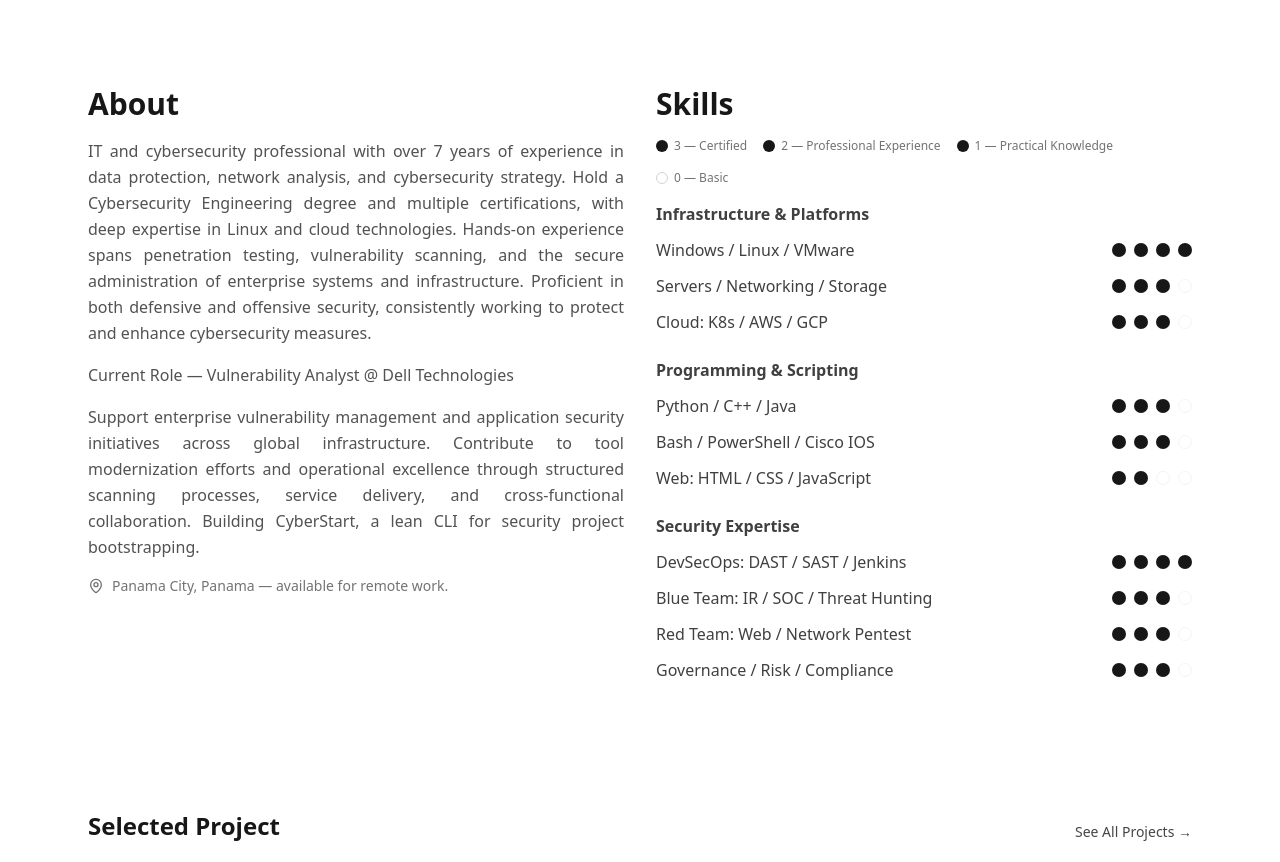
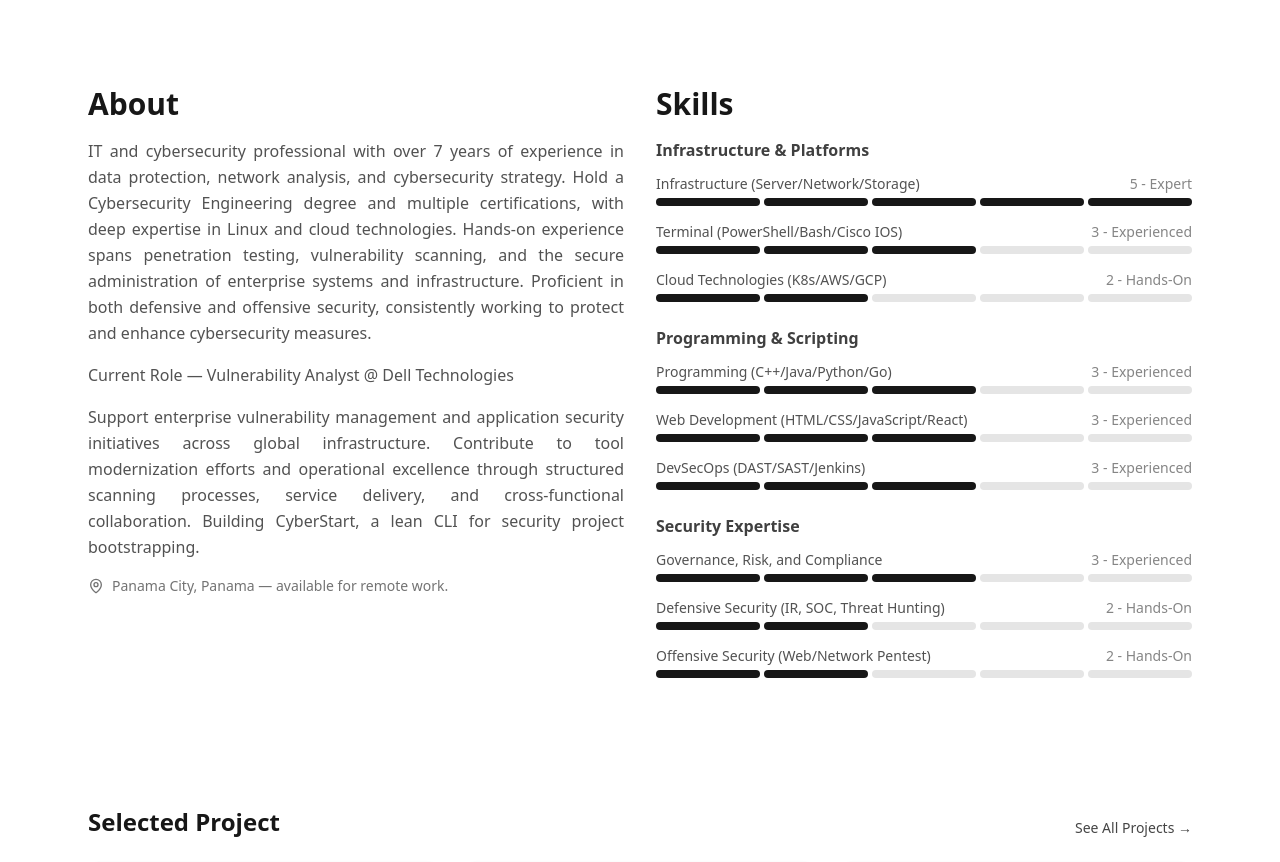
Before and after one commit to adrianbacceli/adrianbacceli.github.io, a React (Vite) app: page / in a window 1280 px wide. Shown: the part 720-1582 px from the top of the page. Built offline with nearby package versions, Linux system fonts and the light colour scheme.

Commit message:
Updated tsx with new skills

```diff
--- a/src/PersonalLanding.tsx
+++ b/src/PersonalLanding.tsx
@@ -1,5 +1,5 @@
-//import React from "react";
-//import { motion } from "framer-motion";
+import React from "react";
+import { motion } from "framer-motion";
 import { Button } from "@/components/ui/button";
 import { Card, CardContent } from "@/components/ui/card";
 import { Linkedin, Github, Mail, Twitter, MapPin } from "lucide-react";
@@ -7,7 +7,7 @@ import { useEffect, useState } from "react";
 import profilePic from "./assets/profile.jpg";
 import Stat from "./components/Stat";
 import Navbar from "@/components/navbar";
-import SkillRating, { SkillLegend } from "./components/SkillRating";
+
 
 const socials = [
   { label: "Email", icon: Mail, href: "mailto:contactme@adrianbacceli.com" },
@@ -16,67 +16,34 @@ const socials = [
   { label: "Twitter", icon: Twitter, href: "https://x.com/adrianbacceli" },
 ];
 
-/*
 const skills = [
   {
     category: "Infrastructure & Platforms",
     items: [
-      { label: "Infrastructure (Server/Network/Storage)", value: 85 },
-      { label: "Operating Systems (Windows/Linux/VMware)", value: 95 },
-      { label: "Cloud Technologies (K8s/AWS/GCP)", value: 75 }
+      { label: "Infrastructure (Server/Network/Storage)", level: 5, labelText: "Expert" },
+      { label: "Terminal (PowerShell/Bash/Cisco IOS)", level: 3, labelText: "Experienced" },
+      { label: "Cloud Technologies (K8s/AWS/GCP)", level: 2, labelText: "Hands-On" }
     ]
   },
   {
     category: "Programming & Scripting",
     items: [
-      { label: "Programming (C++/Java/Python)", value: 80 },
-      { label: "Web Development (HTML/CSS/JavaScript)", value: 70 },
-      { label: "Terminal (PowerShell/Bash/Cisco IOS)", value: 75 }
+      { label: "Programming (C++/Java/Python/Go)", level: 3, labelText: "Experienced" },
+      { label: "Web Development (HTML/CSS/JavaScript/React)", level: 3, labelText: "Experienced" },
+      { label: "DevSecOps (DAST/SAST/Jenkins)", level: 3, labelText: "Experienced" }
     ]
   },
   {
     category: "Security Expertise",
     items: [
-      { label: "Blue Team (IR, SOC, Threat Hunting)", value: 85 },
-      { label: "Red Team (Web/Network Pentest)", value: 70 },
-      { label: "Governance, Risk, and Compliance", value: 80 },
-      { label: "DevSecOps (DAST/SAST/Jenkins)", value: 95 },
+      { label: "Governance, Risk, and Compliance", level: 3, labelText: "Experienced" },
+      { label: "Defensive Security (IR, SOC, Threat Hunting)", level: 2, labelText: "Hands-On" },
+      { label: "Offensive Security (Web/Network Pentest)", level: 2, labelText: "Hands-On" },
     ]
   }
 ];
-*/
-type Level = 0 | 1 | 2 | 3;
 
-const skills: Array<{
-  category: string;
-  items: { label: string; level: Level }[];
-}> = [
-  {
-    category: "Infrastructure & Platforms",
-    items: [
-      { label: "Windows / Linux / VMware", level: 3 },
-      { label: "Servers / Networking / Storage", level: 2 },
-      { label: "Cloud: K8s / AWS / GCP", level: 2 },
-    ],
-  },
-  {
-    category: "Programming & Scripting",
-    items: [
-      { label: "Python / C++ / Java", level: 2 },
-      { label: "Bash / PowerShell / Cisco IOS", level: 2 },
-      { label: "Web: HTML / CSS / JavaScript", level: 1 },
-    ],
-  },
-  {
-    category: "Security Expertise",
-    items: [
-      { label: "DevSecOps: DAST / SAST / Jenkins", level: 3 },
-      { label: "Blue Team: IR / SOC / Threat Hunting", level: 2 },
-      { label: "Red Team: Web / Network Pentest", level: 2 },
-      { label: "Governance / Risk / Compliance", level: 2 },
-    ],
-  },
-];
+
 
 function useTheme() {
   const [theme, setTheme] = useState<"light" | "dark">(() => {
@@ -96,33 +63,33 @@ function useTheme() {
   return { theme, toggle } as const;
 }
 
-/*const SkillBar: React.FC<{ label: string; value: number }> = ({ label, value }) => {
+const SegmentedSkillBar: React.FC<{ label: string; level: number; labelText: string }> = ({ label, level, labelText }) => {
+  const totalSegments = 5;
+
   return (
     <div className="space-y-1">
       <div className="flex items-center justify-between text-sm">
         <span className="font-medium">{label}</span>
-        <span className="tabular-nums opacity-70">{value}%</span>
+        <span className="tabular-nums opacity-70">{level} - {labelText}</span>
       </div>
 
-      <div
-        className="h-2 w-full rounded-full bg-neutral-200 dark:bg-neutral-800"
-        role="progressbar"
-        aria-label={label}
-        aria-valuemin={0}
-        aria-valuemax={100}
-        aria-valuenow={value}
-      >
-        <motion.div
-          initial={{ width: 0 }}
-          whileInView={{ width: `${value}%` }}
-          viewport={{ once: true, amount: 0.6 }}
-          transition={{ duration: 0.8, ease: "easeOut" }}
-          className="h-full rounded-full bg-neutral-900 dark:bg-white"
-        />
+      <div className="flex gap-1">
+        {Array.from({ length: totalSegments }).map((_, i) => (
+          <motion.div
+            key={i}
+            initial={{ opacity: 0, scaleX: 0 }}
+            whileInView={{ opacity: 1, scaleX: 1 }}
+            viewport={{ once: true, amount: 0.6 }}
+            transition={{ delay: i * 0.15, duration: 0.3, ease: "easeOut" }}
+            className={`h-2 flex-1 rounded-sm origin-left ${
+              i < level ? "bg-neutral-900 dark:bg-white" : "bg-neutral-200 dark:bg-neutral-800"
+            }`}
+          />
+        ))}
       </div>
     </div>
   );
-};*/
+};
 
 export default function PersonalLanding() {
     const { theme, toggle } = useTheme();
@@ -241,33 +208,6 @@ export default function PersonalLanding() {
           {/* Right: Skills */}
           <div className="space-y-4">
             <h2 className="text-2xl font-semibold md:text-3xl">Skills</h2>
-
-            {/* Legend */}
-            <SkillLegend />
-
-            {/* Same tone as About */}
-            <div className="space-y-6 text-neutral-600 dark:text-neutral-300 leading-relaxed">
-              {skills.map((group) => (
-                <section key={group.category} className="space-y-3">
-                  <h3 className="text-base font-semibold text-neutral-700 dark:text-neutral-200">
-                    {group.category}
-                  </h3>
-                  <div className="space-y-3">
-                    {group.items.map((s) => (
-                      <SkillRating key={s.label} label={s.label} level={s.level} />
-                    ))}
-                  </div>
-                </section>
-              ))}
-            </div>
-          </div>
-
-
-{/*
-          {/* Right: Skills
-          <div className="space-y-4">
-            <h2 className="text-2xl font-semibold md:text-3xl">Skills</h2>
-            {/* Inherit the same text tone & rhythm as About
             <div className="space-y-6 text-neutral-600 dark:text-neutral-300 leading-relaxed">
               {skills.map((group) => (
                 <section key={group.category} className="space-y-3">
@@ -276,15 +216,18 @@ export default function PersonalLanding() {
                   </h3>
                   <div className="space-y-4">
                     {group.items.map((s) => (
-                      <SkillBar key={s.label} label={s.label} value={s.value} />
+                      <SegmentedSkillBar
+                        key={s.label}
+                        label={s.label}
+                        level={s.level}
+                        labelText={s.labelText}
+                      />
                     ))}
                   </div>
                 </section>
               ))}
             </div>
           </div>
-
-*/}
         </div>
       </section>
 
--- a/src/components/SkillRating.tsx
+++ /dev/null
@@ -1,79 +0,0 @@
-import { useRef } from "react";
-import { useInView, motion } from "framer-motion";
-
-type Level = 0 | 1 | 2 | 3;
-
-const LEVEL_LABEL: Record<Level, string> = {
-  0: "Basic",
-  1: "Practical Knowledge",
-  2: "Professional Experience",
-  3: "Certified",
-};
-
-export default function SkillRating({
-  label,
-  level,
-}: {
-  label: string;
-  level: Level;
-}) {
-  const ref = useRef<HTMLDivElement>(null);
-  const isInView = useInView(ref, { once: true, margin: "-50px" });
-
-  return (
-    <div ref={ref} className="flex items-center justify-between gap-4">
-      <span className="text-sm md:text-base text-neutral-700 dark:text-neutral-200">
-        {label}
-      </span>
-
-      {/* 0–3 meter */}
-      <div className="flex items-center gap-2" aria-label={`${label}: ${LEVEL_LABEL[level]}`}>
-        {[0, 1, 2, 3].map((i) => (
-          <motion.span
-            key={i}
-            initial={{ opacity: 0.2, scale: 0.9 }}
-            animate={
-              isInView
-                ? { opacity: i <= level ? 1 : 0.25, scale: 1 }
-                : { opacity: 0.2, scale: 0.9 }
-            }
-            transition={{ delay: i * 0.05, duration: 0.2 }}
-            className={[
-              "h-3.5 w-3.5 rounded-full border",
-              i <= level
-                ? "border-transparent bg-neutral-900 dark:bg-white"
-                : "border-neutral-300 dark:border-neutral-600 bg-transparent",
-            ].join(" ")}
-            title={i as Level === level ? LEVEL_LABEL[level] : undefined}
-          />
-        ))}
-      </div>
-    </div>
-  );
-}
-
-export function SkillLegend() {
-  const items: Array<{ level: 3 | 2 | 1 | 0; text: string }> = [
-    { level: 3, text: "Certified" },
-    { level: 2, text: "Professional Experience" },
-    { level: 1, text: "Practical Knowledge" },
-    { level: 0, text: "Basic" },
-  ];
-  return (
-    <div className="flex flex-wrap items-center gap-4 text-xs text-neutral-500">
-      {items.map(({ level, text }) => (
-        <div key={level} className="flex items-center gap-1.5">
-          <span
-            className={[
-              "h-3 w-3 rounded-full border",
-              level >= 1
-                ? "border-transparent bg-neutral-900 dark:bg-white"
-                : "border-neutral-300 dark:border-neutral-600 bg-transparent",
-            ].join(" ")}
-          />
-          <span>{`${level} — ${text}`}</span>
-        </div>
-      ))}
-    </div>
-  );
-}
```
